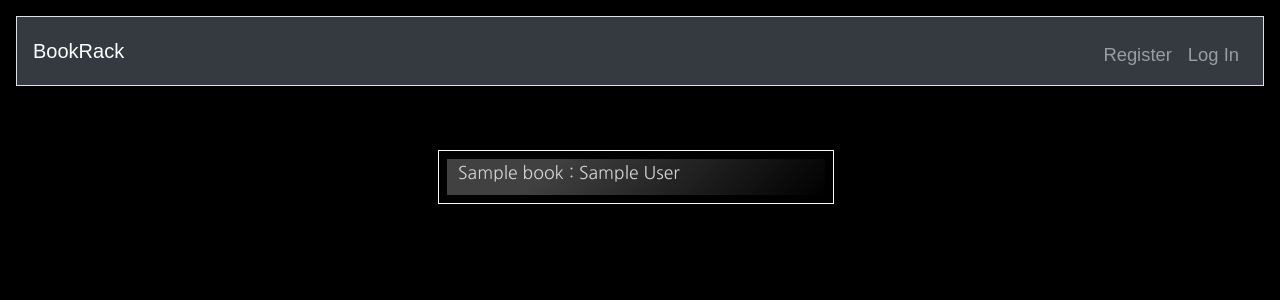
After one commit to alfiomartini/book-reviews, a Flask app: template templates/edit.html in a window 1280 px wide. The commit adds this page. Shown: the top 300 px of the page. Run offline with Flask 2, Linux system fonts and the light colour scheme; the template is opened without the code that fills it: most values are stand-ins (such as "Sample title", 1, 10 or a date in 2020); some libraries are stand-ins or nearby versions.

Commit message:
Implemented final version for editing user reviews

```diff
--- a/application.py
+++ b/application.py
@@ -1,5 +1,6 @@
 import os
-from helpers import apology, login_required, shorten_title, api_book
+from helpers import apology, login_required, shorten_title
+from helpers import api_book
 from flask import Flask, session, url_for, redirect, flash
 from flask import render_template, request, jsonify
 from flask_session import Session
@@ -18,23 +19,36 @@ app.config["SESSION_PERMANENT"] = False
 app.config["SESSION_TYPE"] = "filesystem"
 Session(app)
 
-# Extends basic database setup
-class SQL:
-    def __init__(self,db):
-        self.db = db
-
-    def exec(self,query, params=None):
-        _db = self.db
-        if params:
-            rows = _db.execute(query, params)
-        else:
-            rows = _db.execute(query)
-        return rows
-
 # set up database s
 engine = create_engine(os.getenv("DATABASE_URL"))
 db = scoped_session(sessionmaker(bind=engine))
-# mydb = SQL(db)
+
+def search_reviews():
+    user_reviews = {}
+    books_list = []
+    books = db.execute('''select name, isbn, title, author,year, review, rating
+                        from users, books, reviews
+                        where users.id=reviews.user_id and reviews.isbn_id =
+                        books.isbn and  users.id=:user_id''',
+                        {"user_id":session['user_id']}).fetchall()
+    if books:
+        for book in books:
+            book_dict = dict(book.items())
+            print(book['isbn'])
+            book_dict['tooltip'] = 'ISBN: ' + book['isbn'] \
+                                + '\n' + "Title : " + book['title']\
+                                + '\n' + 'Author : ' + book['author']\
+                                + '\n' + 'Year : ' + str(book['year'])\
+                                + '\n' + 'Rating : ' + str(book['rating'])\
+                                # + '\n' + 'Review : ' + book['review']
+            books_list.append(book_dict)
+        user_reviews['found'] = True
+        user_reviews['books'] = books_list
+    else:
+        user_reviews['books'] = books
+        user_reviews['found'] = False
+
+    return user_reviews
 
 # Ensure responses aren't cached
 # hard refresh: ctrl+f5 (Windows), ctrl+shift+r(Linux, Mac)
@@ -141,13 +155,28 @@ def logout():
 @app.route("/edit")
 @login_required
 def edit():
-    # message for user to type in the search box:
-    # present a list of books
-    # after selection go for edit/isbn and show
-    # book data just in case this book hasn't a review for
-    # this user.
-    # The user should type the review in a text area (edit.html)
-    return "Edit: TODO"
+    user_reviews = search_reviews()
+    if user_reviews['found']:
+        flash('Select one of the books to edit your review.')
+        return render_template('edit.html', books=user_reviews['books'])
+    else:
+        message = 'No book reviews found for this user.'
+        return render_template('empty.html', message=message)
+
+@app.route("/edit_review", methods=['POST'])
+@login_required
+def edit_review():
+    rating = request.form.get('rating')
+    review = request.form.get('review')
+    isbn = request.form.get('isbn')
+    user_id = session['user_id']
+    db.execute('''update reviews set review=:review, rating=:rating
+                  where user_id =:user_id and isbn_id =:isbn_id''',
+                  {"review": review, "rating": rating,
+                  "isbn_id":isbn, "user_id":user_id})
+    db.commit()
+    flash(f'Review and rating for book with isbn : {isbn} updated.')
+    return redirect('/')
 
 @app.route("/remove")
 @login_required
@@ -208,6 +237,18 @@ def books(isbn):
 
 # Utility Routes
 
+@app.route('/add/<string:isbn>', methods=['POST'])
+def add(isbn):
+    rating = int(request.form.get('rating'))
+    review = request.form.get('review')
+    db.execute('''insert into reviews(isbn_id,user_id,review,rating)
+                  values(:isbn,:user_id,:review,:rating)''',
+                  {"isbn":isbn,"user_id":session['user_id'],
+                   "review":review,"rating":rating})
+    db.commit()
+    flash(f'Added review for book with isbn {isbn}')
+    return redirect('/')
+
 @app.route("/check", methods=["GET"])
 def check():
     """Return true if username available, else false, in JSON format"""
@@ -247,9 +288,8 @@ def search(term):
                             order by title'''
     books = db.execute(sql_search, {"term":term, "year":year}).fetchall()
     if books:
-        books_dict = []
+        books_list = []
         for book in books:
-            # print(book['isbn'], book['title'], book['author'], book['year'])
             # https://stackoverflow.com/questions/10588375/can-i-assign-values-in-rowproxy-using-the-sqlalchemy
             book_dict = dict(book.items())
             # print(book_dict)
@@ -257,13 +297,12 @@ def search(term):
             #                     + '\n' + '<em><u>Title</u></em> : ' + book['title']\
             #                     + '\n' + '<em><u>Author</u></em> : ' + book['author']\
             #                     + '\n' + '<em><u>Year</u></em>: ' + str(book['year'])
-            #print(book['isbn'], book['title'], book['author'], book['year'])
             book_dict['tooltip'] = 'ISBN: ' + book['isbn']\
                                 + '\n' + 'Title : ' + book['title']\
                                 + '\n' + 'Author : ' + book['author']\
                                 + '\n' + 'Year: ' + str(book['year'])
-            books_dict.append(book_dict)
-        html = render_template('search.html', books = books_dict)
+            books_list.append(book_dict)
+        html = render_template('search.html', books = books_list)
         #print(html)
         return html
     else:
--- a/helpers.py
+++ b/helpers.py
@@ -5,7 +5,6 @@ import urllib.parse
 from flask import redirect, render_template, request, session
 from functools import wraps
 import requests
-
 
 def api_book(book, isbn):
     GOODREADS_KEY = 'wKy3eEHxspfhDj5YJ5POHw'
--- a/static/book_clean.js
+++ b/static/book_clean.js
@@ -15,6 +15,5 @@ function listeners(){
     input.removeEventListener('change', search_clean);
     input.removeEventListener('keyup', search_clean);
     input.removeEventListener('paste', search_clean);
+  }
 }
-
-}
--- /dev/null
+++ b/static/edit.js
@@ -0,0 +1,38 @@
+function edit(anchor){
+  const review = anchor.getAttribute('data-review');
+  const rating = anchor.getAttribute('data-rating');
+  const isbn = anchor.getAttribute('data-isbn');
+  const title = anchor.getAttribute('data-title');
+  const author = anchor.getAttribute('data-author');
+  const year = anchor.getAttribute('data-year');
+
+  book_data = document.querySelectorAll('.book-data');
+  book_data[0].innerHTML = title;
+  book_data[1].innerHTML = author;
+  book_data[2].innerHTML = year;
+  book_data[3].innerHTML = isbn;
+
+  let book_list = document.getElementById('book-list');
+  $("[data-toggle='tooltip']").tooltip('hide');
+  book_list.innerHTML='';
+
+  const alert = document.querySelector('.alert');
+  alert.innerHTML = 'You can change both input fields and then submit it.'
+
+  const form = document.getElementById('form-add-review');
+  const edit_container = document.querySelector('.edit-container');
+  const input_rating = document.querySelector('input[name="rating"]');
+  const input_isbn = document.querySelector('input[name="isbn"]');
+  const textarea = document.querySelector('textarea[name="review"]');
+
+  input_rating.value = rating;
+  input_isbn.value = isbn;
+  textarea.value = review;
+
+  edit_container.classList.remove('hide-block');
+  edit_container.classList.add('show-block');
+  form.classList.remove('hide-block');
+  form.classList.add('show-block');
+  edit_container.style.marginTop = "-40px";
+
+}
--- a/static/styles.css
+++ b/static/styles.css
@@ -34,6 +34,12 @@ body{
   width: 50%;
   margin:auto;
   text-align: center;
+}
+
+.form-group label{
+  color:lightsteelblue;
+  display: block;
+  text-align: left;
 }
 
 /* search.html */
@@ -79,7 +85,7 @@ body{
 
 /* book-info.html */
 
-.info-container{
+.info-container {
   font-family: 'Nanum Gothic', sans-serif;
   width:70%;
   margin:auto;
@@ -120,7 +126,29 @@ body{
   text-align: justify;
 }
 
+.hide-form{
+  display: none;
+}
+
+.show-form{
+  display: block;
+}
+
+/* Edit.html */
+
+.edit-container{
+  width:50%;
+  margin:auto;
+}
 /* Utilities */
+
+.hide-block{
+  display: none;
+}
+
+.show-block{
+  display: block;
+}
 
 .butt{
   display: inline-block;
@@ -144,3 +172,11 @@ body{
   left:50%;
   transform: translateX(-50%);
 }
+
+/* Tooltips */
+
+.tooltip-inner{
+  font-size: 14px;
+  white-space: pre-wrap;
+  text-align: justify;
+}
--- /dev/null
+++ b/templates/edit.html
@@ -0,0 +1,65 @@
+{% extends "layout.html" %}
+
+{% block title %}
+    Edit Reviews
+{% endblock %}
+
+{% block main %}
+<div class="d-flex flex-wrap justify-content-around" id="book-list">
+  <div class="mr-2 border border-light">
+      <ul class='books m-2'>
+          {% for book in books %}
+              {% set book_info = book['title'] + ' : ' + book['author']%}
+              <li><a href="javascript:" data-toggle='tooltip'
+                  title="{{book['tooltip']}}" data-placement='right'
+                  data-html='true' data-rating = "{{book['rating']}}"
+                  data-review = "{{book['review']}}" data-isbn="{{book['isbn']}}"
+                  data-title = "{{book['title']}}" data-author="{{book['author']}}"
+                  data-year = "{{book['year']}}" onclick="edit(this)">
+                  {{book_info}}</a>
+              </li>
+          {% endfor %}
+      </ul>
+  </div> <!-- end bookitem -->
+</div> <!-- end flexbox-->
+
+<div class="edit-container hide-block">
+  <div class="book-container border border-light">
+    <ul>
+      <li><span class="book-item">Title:</span>
+          <span class="book-data"></span>
+      </li>
+      <li><span class="book-item">Author:</span>
+           <span class="book-data"></span>
+      </li>
+      <li><span class="book-item">Year:</span>
+          <span class="book-data"></span>
+      </li>
+      <li><span class="book-item">ISBN:</span>
+          <span class="book-data"></span>
+      </li>
+    </ul>
+  </div>
+</div>
+<form class="form-boot mt-3 hide-block" id="form-add-review"
+    action="/edit_review" method="post">
+    <div class="form-group">
+        <label for="rating"> Rating </label>
+        <input class="form-control" name="rating" placeholder="Rating (1-5)"
+        type="number" value=""  min="1" max="5" id="rating">
+    </div>
+    <div class="form-group">
+      <label for="review">Review</label>
+      <textarea class="form-control" rows="10"  name='review'
+        placeholder = "" value="" minlength=10 id="review"></textarea>
+    </div>
+    <input class = "btn btn-primary" type="submit" value="Submit">
+    <input type="text" name = "isbn" value="" hidden>
+</form>
+
+
+{% endblock %}
+
+{% block scripts %}
+<script src="/static/edit.js"></script>
+{% endblock %}
```
Also changed, not shown: static/add_review.js (added, +22 -0 lines), templates/book_info.html (+17 -0 lines), templates/new.html (deleted, +0 -23 lines), static/book_info.js (deleted).
